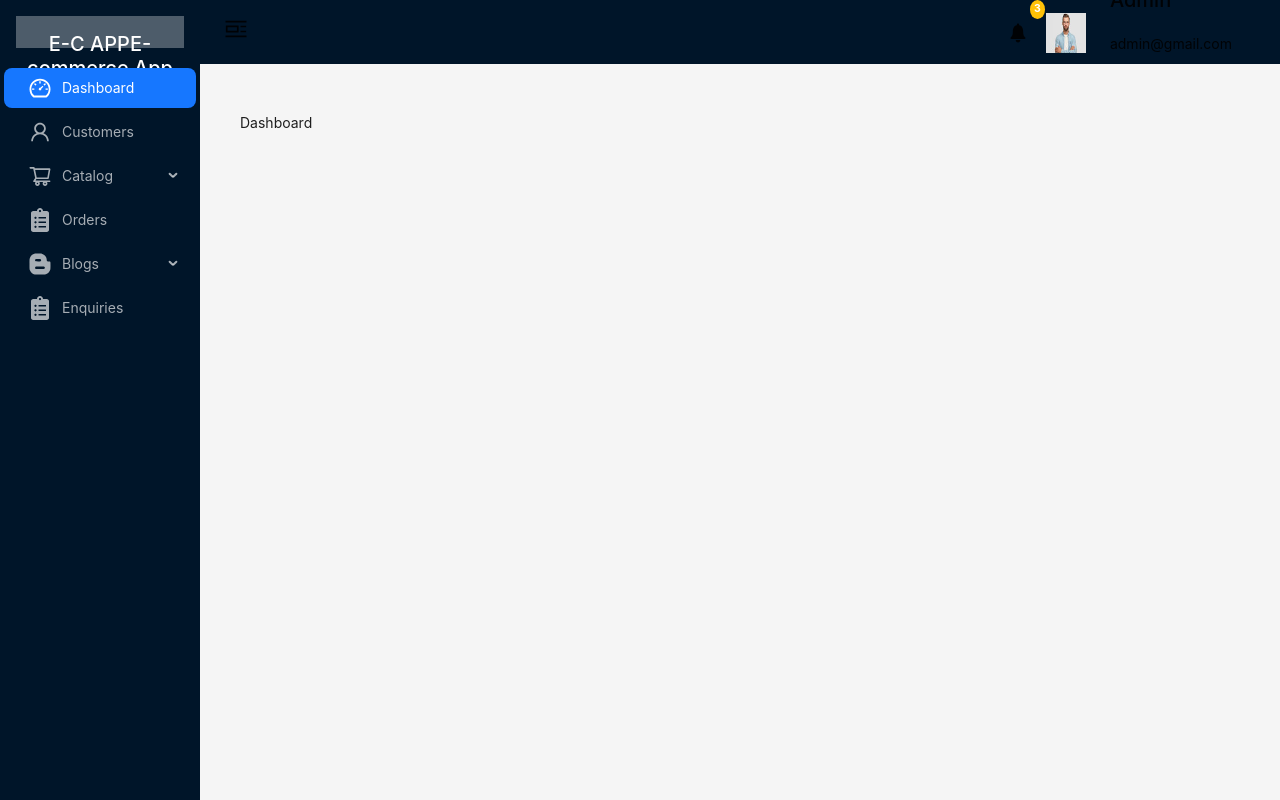
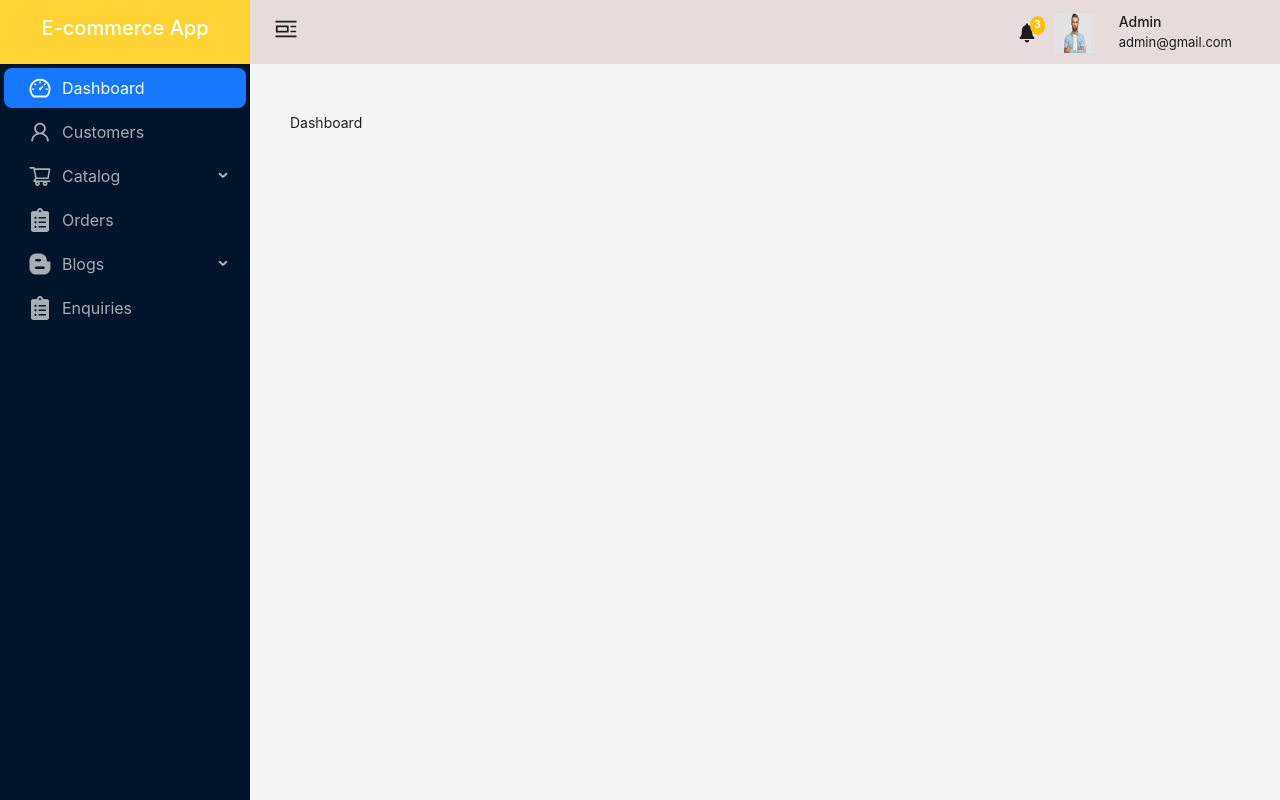
Before and after one commit to vit718/ElectronStore_MERN, a React (Create React App) app in the folder admin-dashboard/: page /admin in a window 1280 px wide. Built offline with nearby package versions, Linux system fonts and the light colour scheme; the HTML template or start-up script is replaced by a standard one.

Commit message:
feat: add style for MainLayout component

```diff
--- a/admin-dashboard/src/index.css
+++ b/admin-dashboard/src/index.css
@@ -23,3 +23,62 @@ body {
 .ant-layout {
   min-height: 100vh;
 }
+
+.ant-layout-sider {
+  flex: 0 0 250px !important;
+  max-width: 250px !important;
+  min-width: 250px !important;
+  width: 250px !important;
+}
+
+.ant-layout-sider-collapsed {
+  flex: 0 0 80px !important;
+  max-width: 80px !important;
+  min-width: 80px !important;
+  width: 80px !important;
+}
+
+.sm-logo {
+  display: none;
+}
+
+.ant-layout-sider-collapsed .sm-logo {
+  display: block;
+}
+
+.ant-layout-sider-collapsed .lg-logo {
+  display: none;
+}
+
+.logo {
+  background-color: #ffd333;
+  margin: 0;
+  height: 64px;
+}
+
+main {
+  overflow-y: scroll;
+}
+
+.ant-menu-title-content {
+  font-size: 16px;
+}
+
+.ant-layout-header h5 {
+  line-height: 20px;
+  font-size: 14px;
+}
+
+.ant-layout-header p {
+  line-height: 20px;
+  font-size: 13px;
+}
+
+.ant-layout-header div .badge {
+  top: 16px;
+  right: -6px;
+}
+
+.ant-layout-header {
+  background-color: rgb(231, 219, 219);
+}
```
